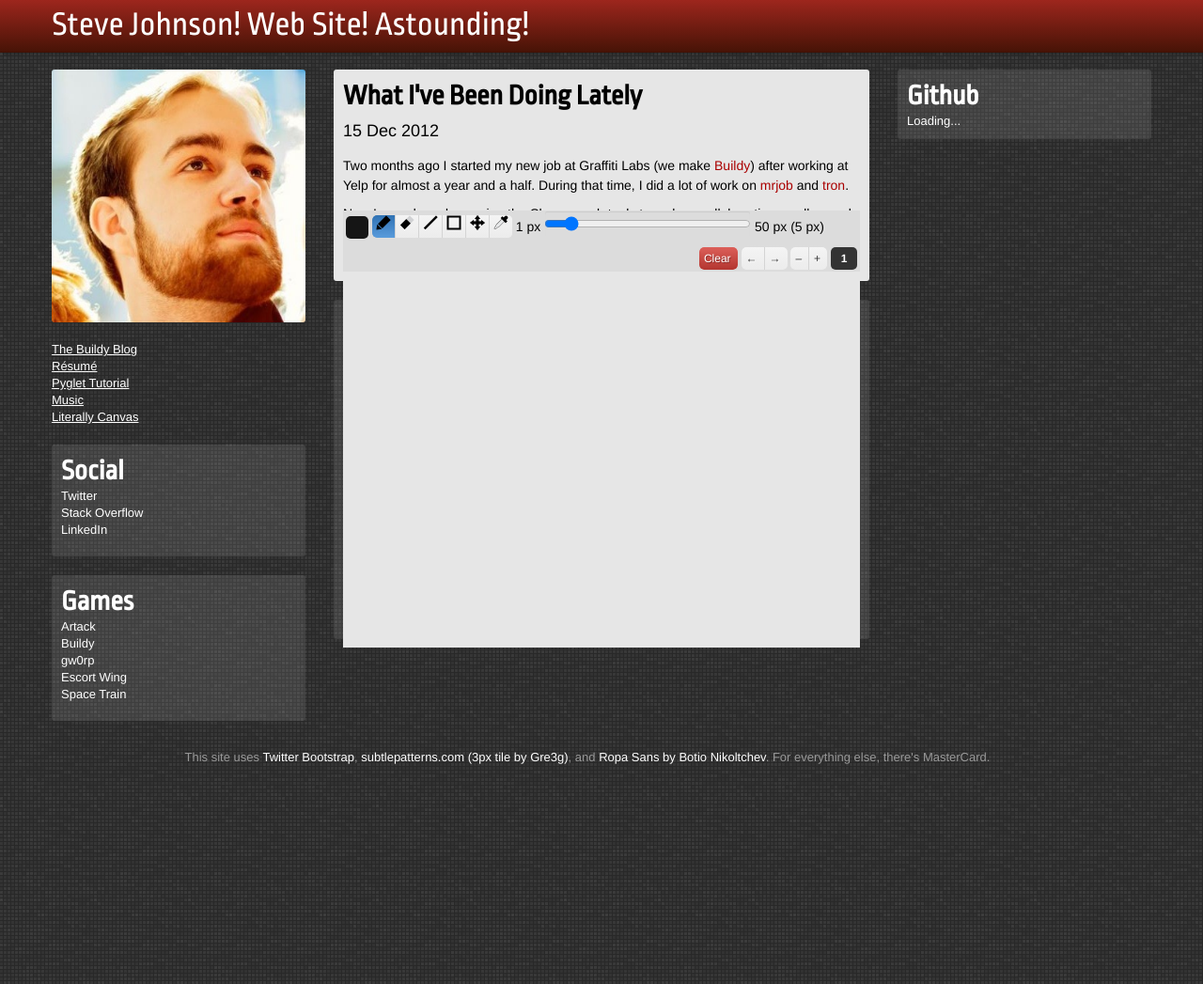
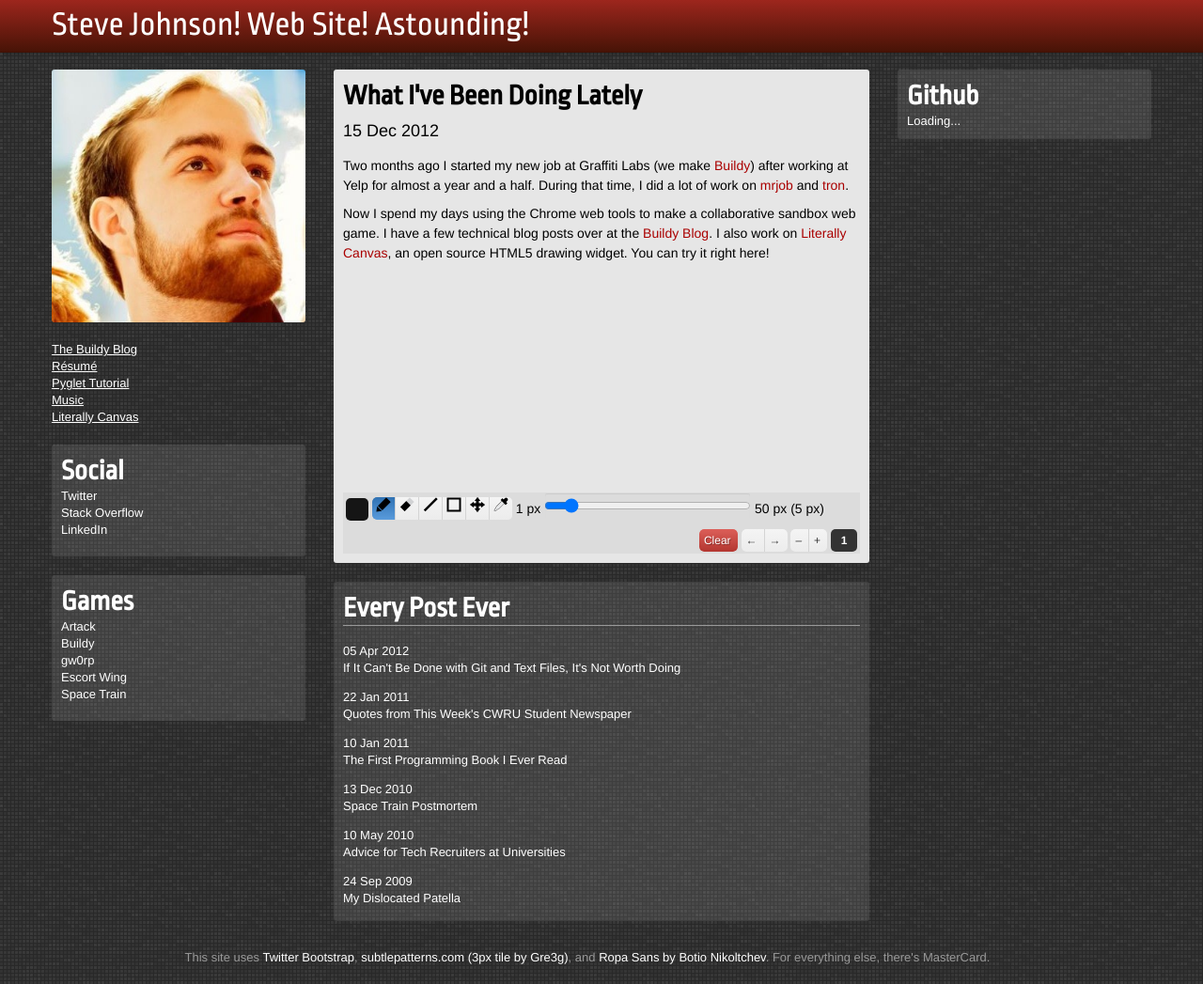
Before and after one commit to irskep/irskep.github.com, a Jekyll site: the page built from index.html, in a window 1280 px wide and 1047 px high. Shown: the whole window at 94% size. Built offline with Jekyll 4.4.1, drawn with Linux system fonts in a browser that asks for light colours; Markdown is read by kramdown in place of the engine named in the settings.

Commit message:
Forgot to make...again...

```diff
--- a/assets/css/style.css
+++ b/assets/css/style.css
@@ -4375,7 +4375,5 @@
 }
 .literally {
   width: 100%;
-}
-.literally canvas {
-  height: 400px;
-}
+  height: 300px;
+}
```
Also changed, not shown: assets/css/style.min.css.
